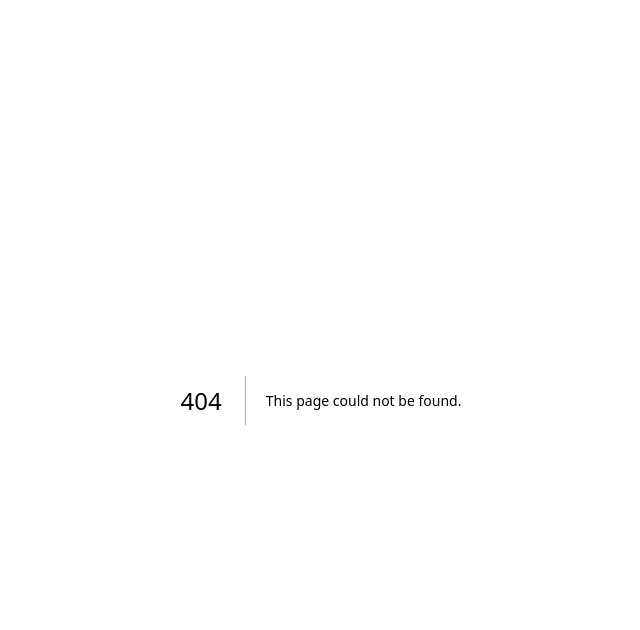
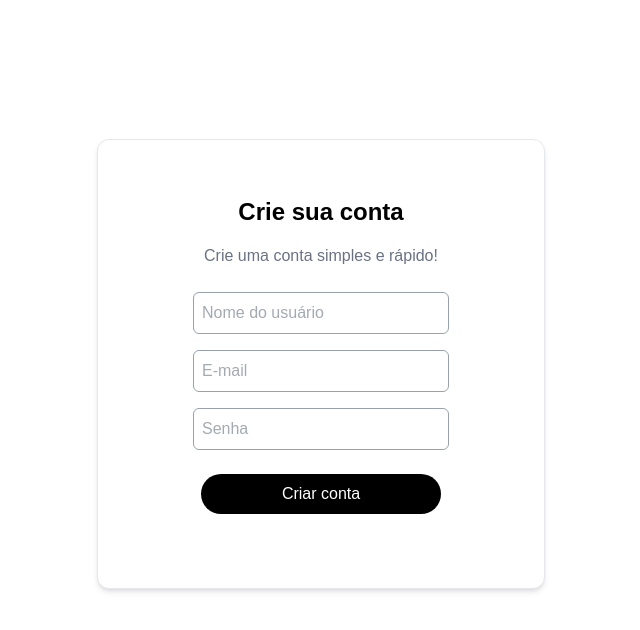
Before and after one commit to natanlucas18/app-agenda-telefonica, a Next.js app: page /register in a window 1280 px wide. Before the commit this address had no page. Shown: the top 630 px of the page, without its empty margins (319-959 px from the left). Built offline with nearby package versions, Linux system fonts and the light colour scheme.

Commit message:
adiciona page register

```diff
--- /dev/null
+++ b/src/app/(auth)/register/page.tsx
@@ -0,0 +1,71 @@
+"use client";
+import { registerService } from '@/src/services/register-service';
+import { PathLinks } from '@/src/types/path-links';
+import { RegisterForm, registerFormSchema } from '@/src/types/register-schema';
+import { zodResolver } from '@hookform/resolvers/zod';
+import { redirect } from 'next/navigation';
+import { useForm } from 'react-hook-form';
+
+
+
+export default function RegisterPage() {
+  const { register, handleSubmit, formState: { errors, isSubmitting},} = useForm<RegisterForm>({
+    resolver:zodResolver(registerFormSchema)
+  });
+
+  const onSubmit = async (formData:RegisterForm) => {
+    const {success} = await registerService(formData);
+
+    if(!success) {
+        alert('Falha ao criar conta!');
+    }
+    alert('Conta criada com sucesso!');
+    redirect(PathLinks.LOGIN);
+  };
+
+
+  return (
+    <div className="w-full h-[91vh] flex items-center justify-center main bg-white">
+      <form action="POST" className='w-full max-w-md h-[450px] p-6 bg-white shadow-md border border-gray-200 rounded-[12px]' onSubmit={handleSubmit(onSubmit)}>
+        <div className="flex flex-col items-center gap-4">
+          <h1 className="text-2xl font-bold mt-8 text-black">Crie sua conta</h1>
+          <p className="text-gray-500 mb-2">Crie uma conta simples e rápido!</p>
+          <input
+            type="text"
+            placeholder="Nome do usuário"
+            className="border border-gray-400 text-gray-600 p-2 rounded-md w-64"
+            {...register("name")}
+          />
+          {errors.name && (
+            <span className='text-red-500 text-sm'>{errors.name.message}</span>
+          )}
+          <input
+            type="email"
+            placeholder="E-mail"
+            className="border border-gray-400 text-gray-600 p-2 rounded-md w-64"
+            {...register("email")}
+          />
+          {errors.email && (
+            <span className='text-red-500 text-sm'>{errors.email.message}</span>
+          )}
+          <input
+            type="password"
+            placeholder="Senha"
+            className="border border-gray-400 text-gray-600 p-2 rounded-md w-64"
+            {...register("password")}
+          />
+          {errors.password && (
+            <span className="text-red-500 text-sm">{errors.password.message}</span>
+          )}
+          <button
+            type="submit"
+            className="bg-black text-white w-60 px-6 py-2 mt-2 rounded-[20px] hover:bg-zinc-900 transition-colors cursor-pointer"
+            disabled={isSubmitting}
+          >
+           { isSubmitting ? 'Criando conta...' : 'Criar conta' }
+          </button>
+        </div>
+      </form>
+    </div>
+  );
+}
```
